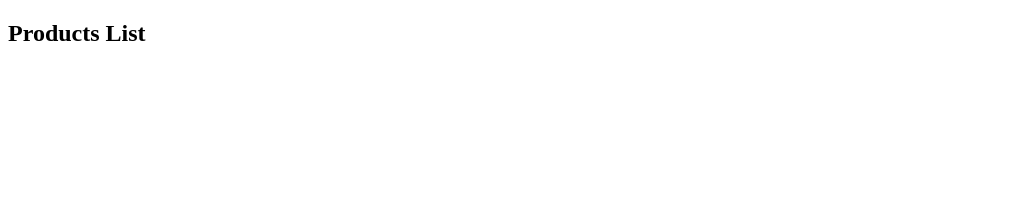
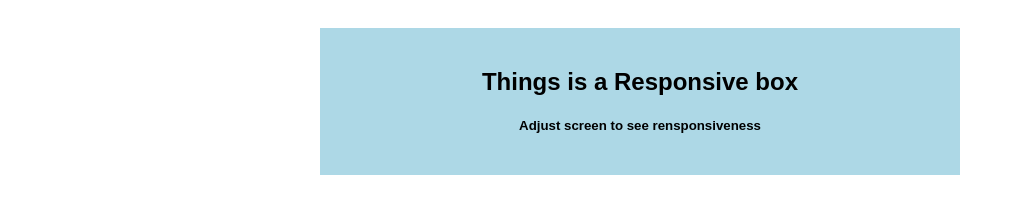
Before and after one commit to seemadarur/Seema6, a plain HTML site: page index.html in a window 1280 px wide. Shown: the whole page, without its empty margins (0-1013 px from the left). Drawn offline with Linux system fonts and the light colour scheme; no server answers.

Commit message:
Add files via upload

```diff
--- a/index.html
+++ b/index.html
@@ -5,12 +5,14 @@
     <meta charset="UTF-8">
     <meta name="viewport" content="width=device-width, initial-scale=1.0">
     <title>Document</title>
+    <link rel="stylesheet" href="style.css">
 </head>
 
 <body>
-    <h2>Products List</h2>
-    <div id="Products-list"></div>
-    <script src="script.js"></script>
+    <div class="box">
+        <h2>Things is a Responsive box</h2>
+        <h5> Adjust screen to see rensponsiveness</h5>
+    </div>
 </body>
 
 </html>
--- /dev/null
+++ b/style.css
@@ -0,0 +1,25 @@
+body {
+    font-family: Arial, Helvetica, sans-serif;
+    text-align: center;
+    padding: 20px;
+}
+
+.box {
+    width: 100%;
+    max-width: 600px;
+    margin: auto;
+    padding: 20px;
+    background-color: lightblue;
+}
+
+@media(max-width:600px) {
+    .box {
+        background-color: lightgreen;
+    }
+}
+
+@media(max-width:400px) {
+    .box {
+        background-color: lightgreen;
+    }
+}
```
